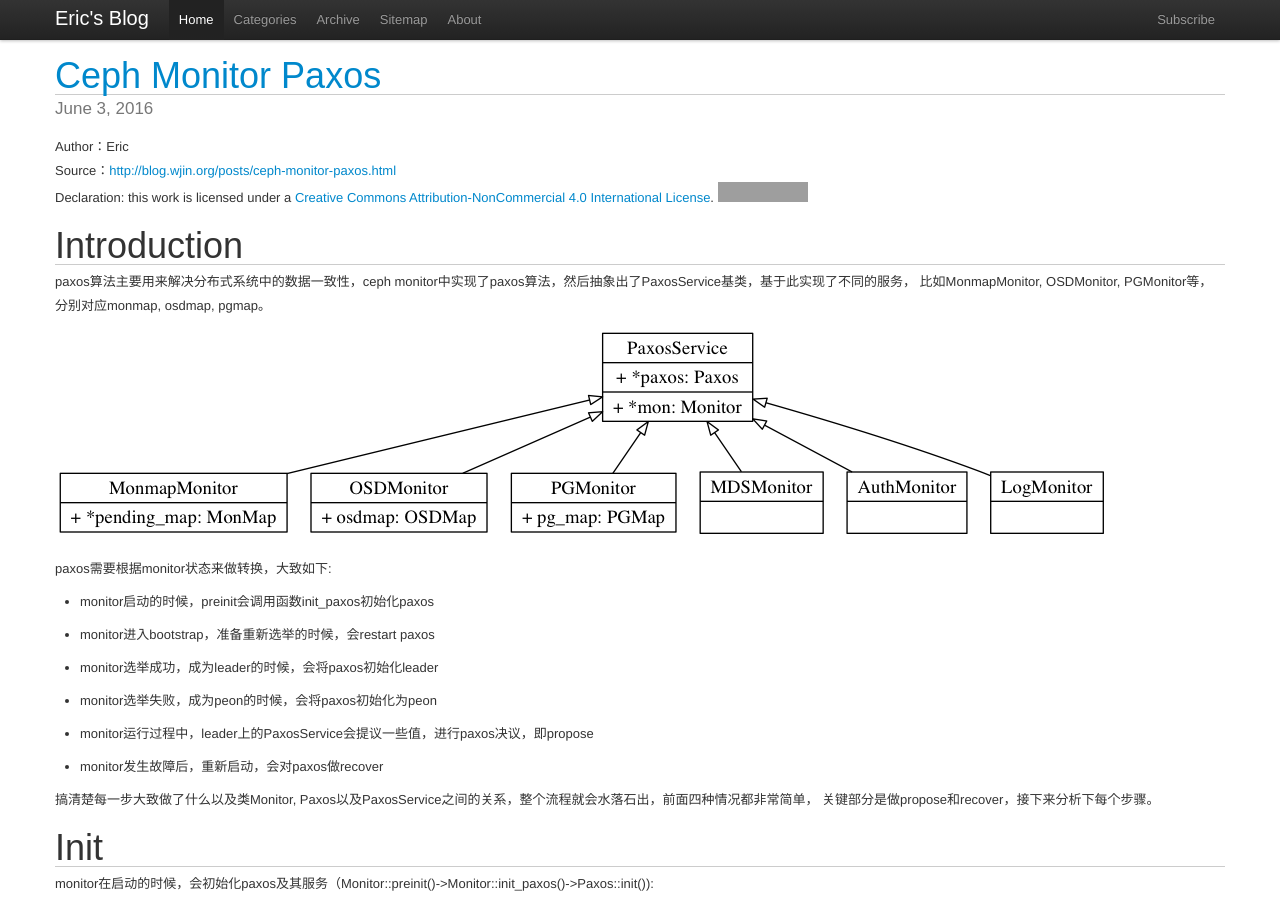
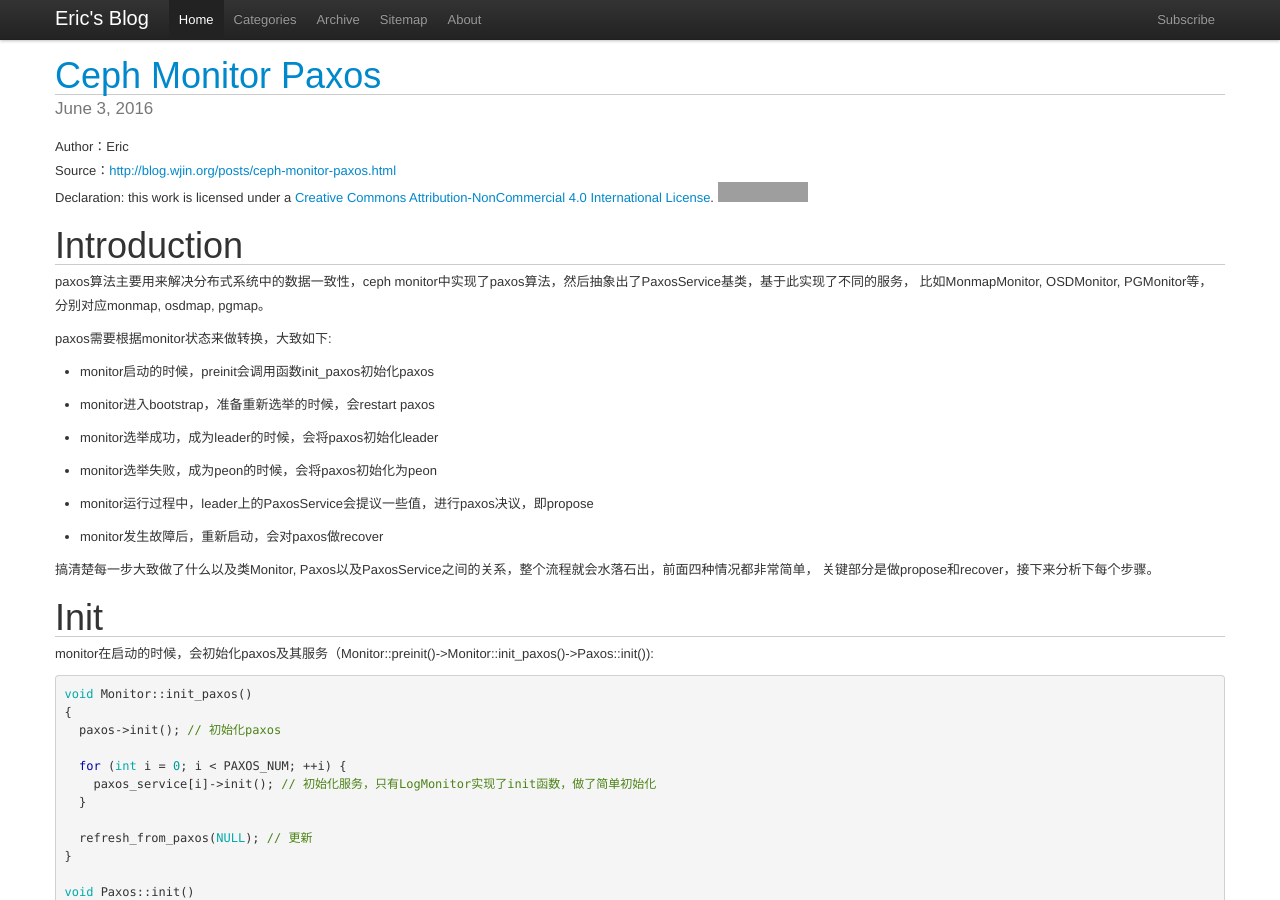
Before and after one commit to wjin/blog, a Jekyll site: the page built from _posts/2016-06-03-ceph-monitor-paxos.md, in a window 1280 px wide and 900 px high. Built offline with Jekyll 4.4.1, drawn with Linux system fonts in a browser that asks for light colours; some web fonts are replaced; Markdown is read by kramdown in place of the engine named in the settings; comment, search, counter and statistics services are not loaded; grey boxes are pictures that could not be loaded.

Commit message:
delete pic
Signed-off-by: Wei Jin <wjin.cn@gmail.com>

```diff
--- a/_posts/2016-06-03-ceph-monitor-paxos.md
+++ b/_posts/2016-06-03-ceph-monitor-paxos.md
@@ -11,8 +11,6 @@ tags: [ceph]
 
 paxos算法主要用来解决分布式系统中的数据一致性，ceph monitor中实现了paxos算法，然后抽象出了PaxosService基类，基于此实现了不同的服务，
 比如MonmapMonitor, OSDMonitor, PGMonitor等，分别对应monmap, osdmap, pgmap。
-
-![img](/assets/img/post/ceph_mon_paxosservice.png)
 
 paxos需要根据monitor状态来做转换，大致如下:
 
```
